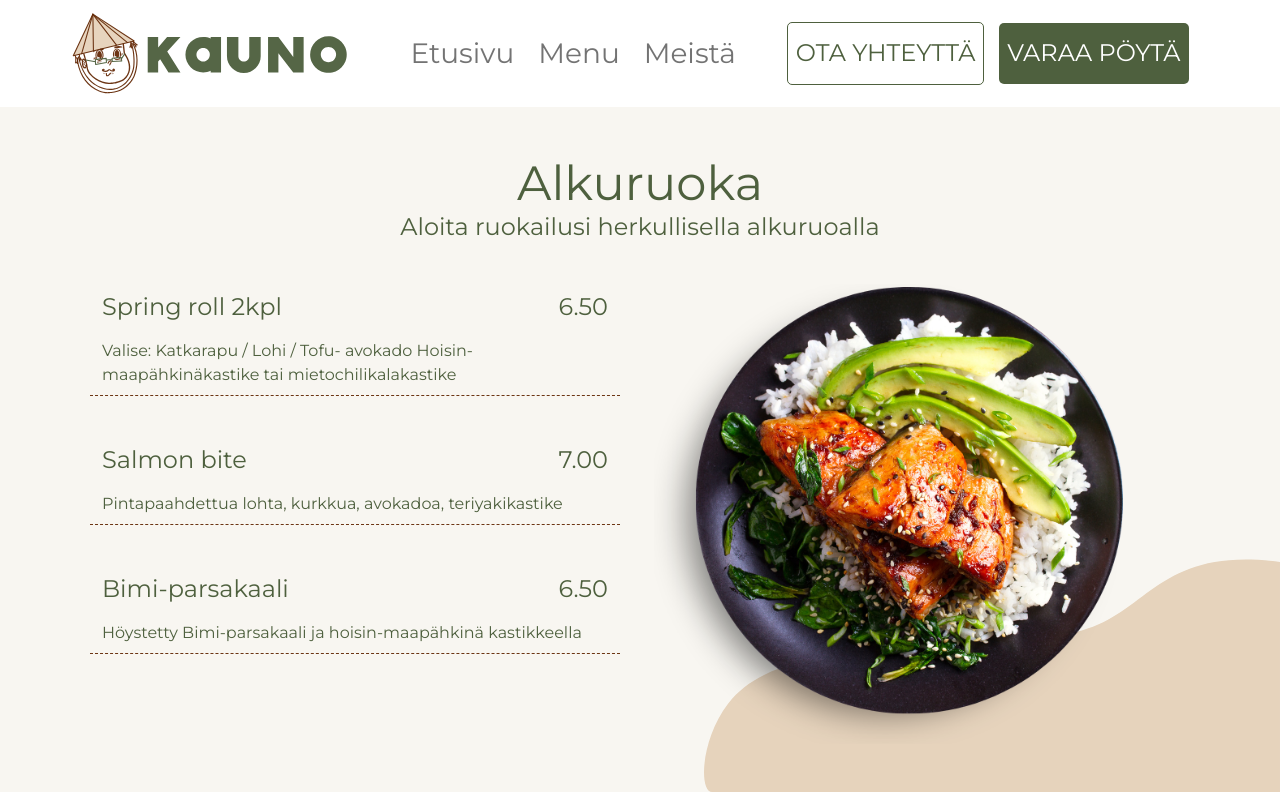
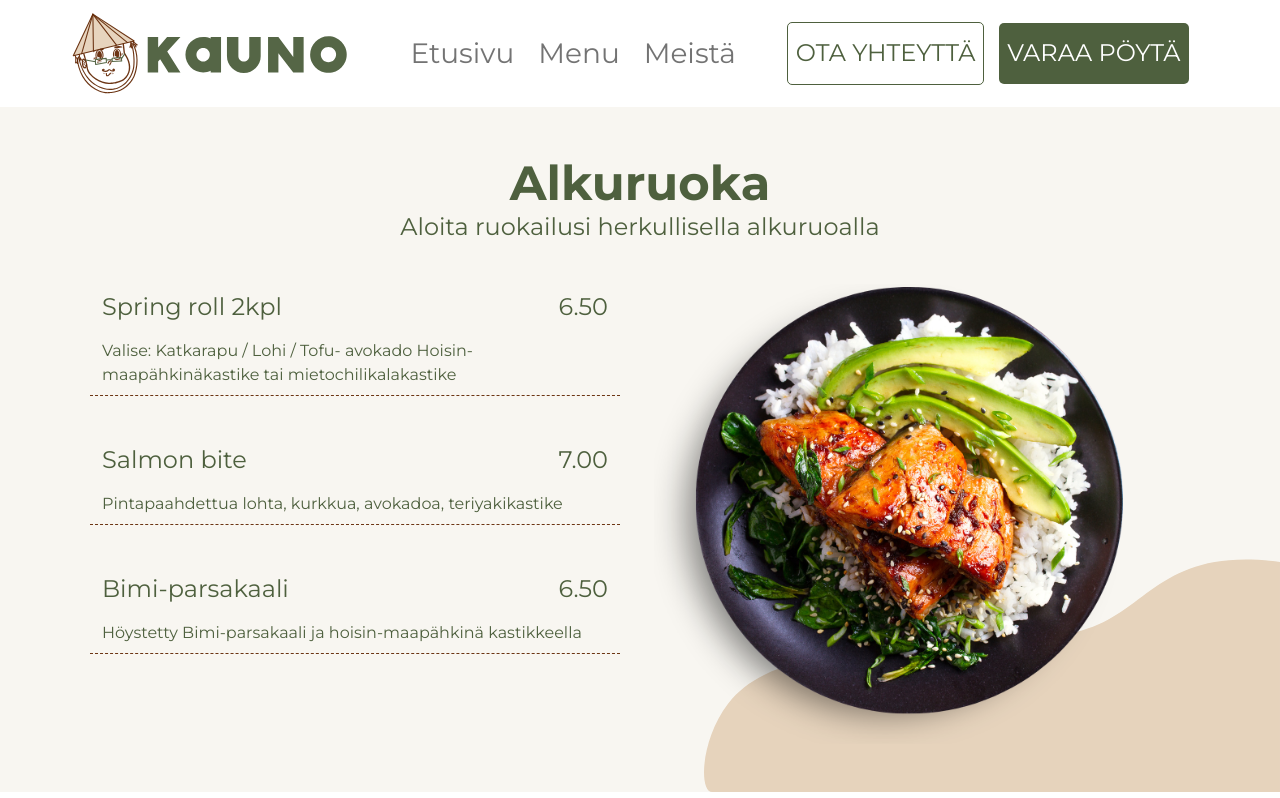
Before and after one commit to phuoc94/kauno-restaurant, a Next.js app: page /menu in a window 1280 px wide. Shown: the top 798 px of the page. Built offline with nearby package versions, Linux system fonts and the light colour scheme.

Commit message:
fix font

```diff
--- a/styles/globals.css
+++ b/styles/globals.css
@@ -47,7 +47,8 @@ a {
 
 .font-classique-saigon {
   //font-family: 'ClassiqueSaigon';
-  font-family: 'ClassiqueSaigon', 'Montserrat' !important;
+  font-family: 'Montserrat' !important;
+  font-weight: bold !important;
 }
 
 .color-primary {
```
